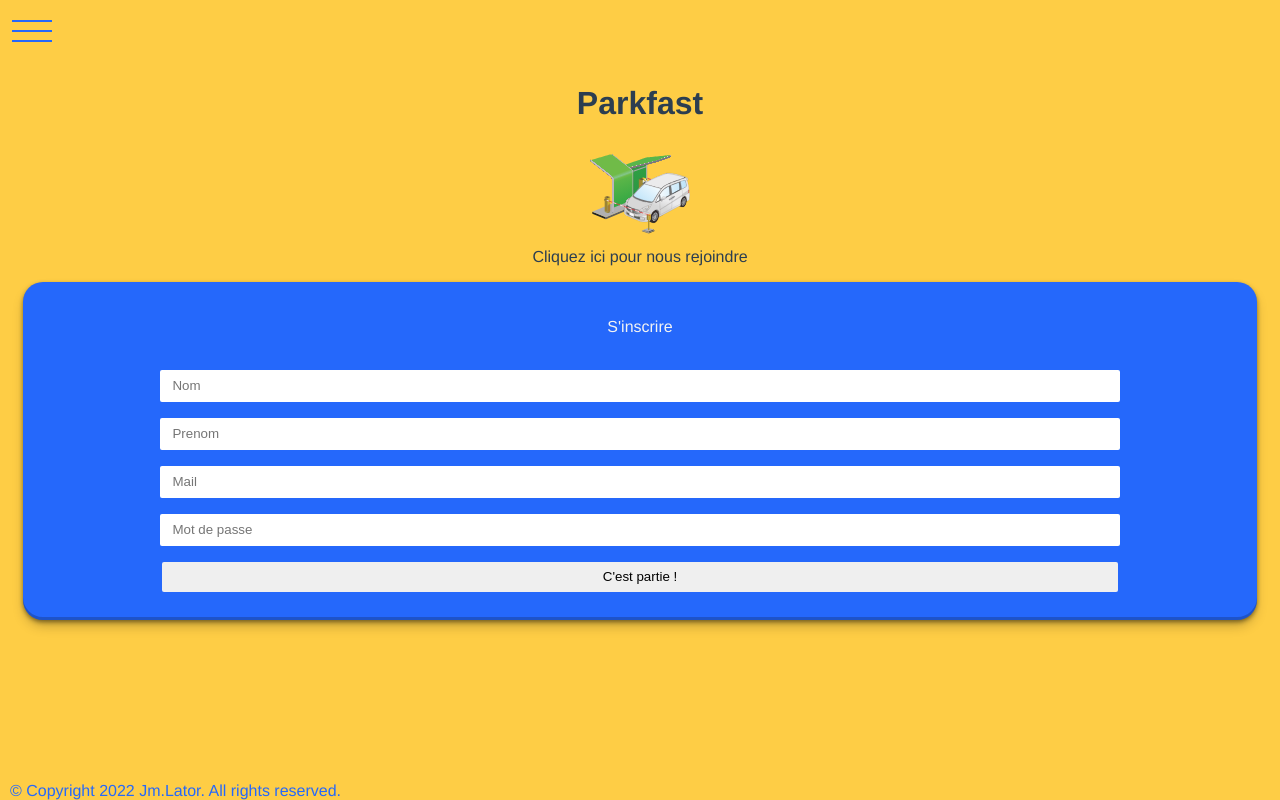
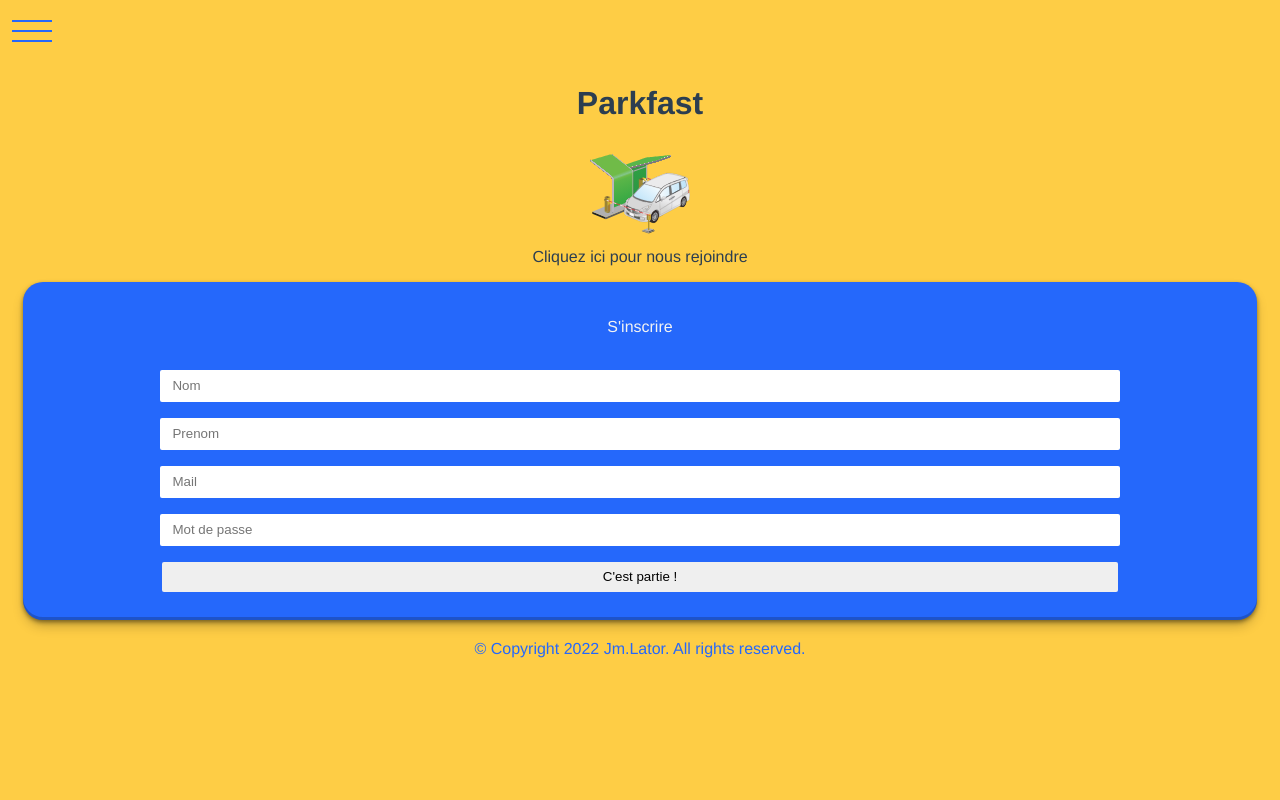
Before and after one commit to Bescore/Test-technique, a Vue app in the folder frontend/: page / in a window 1280 px wide. Built offline with nearby package versions, Linux system fonts and the light colour scheme.

Commit message:
footer login?

```diff
--- a/frontend/src/components/login.vue
+++ b/frontend/src/components/login.vue
@@ -111,7 +111,6 @@ export default {
 			} else {
 				alert("mauvaises données");
 			}
-			console.log(response.data);
 		},
 		connectDisplay() {
 			document.querySelector(".connecter").classList.toggle("connecter_2");
@@ -181,8 +180,7 @@ form:hover > hr {
 	display: none;
 }
 footer {
-	position: absolute;
-	bottom: 0;
+	margin-top: 20px;
 	text-align: center;
 	color: #2568fb;
 }
```
